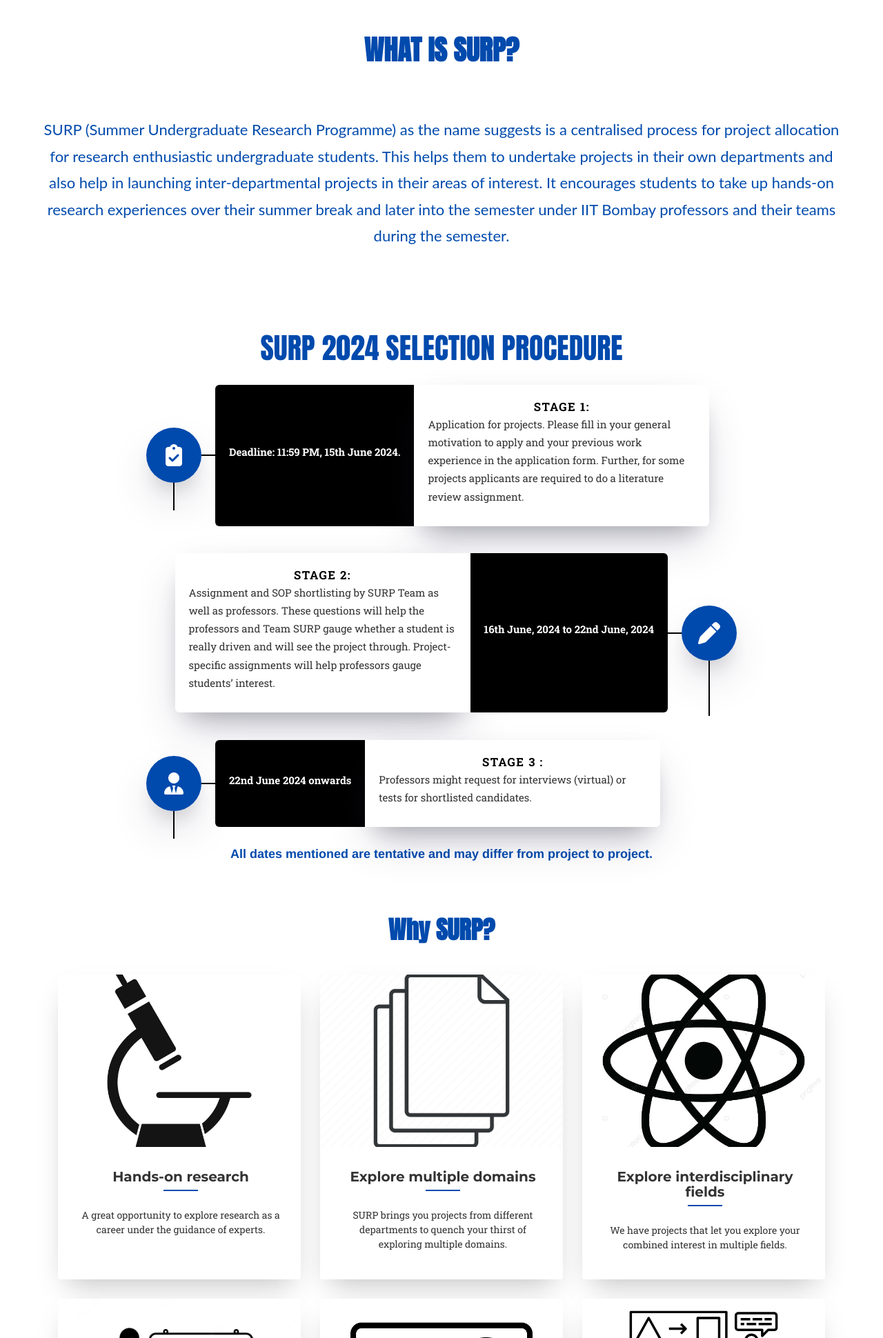
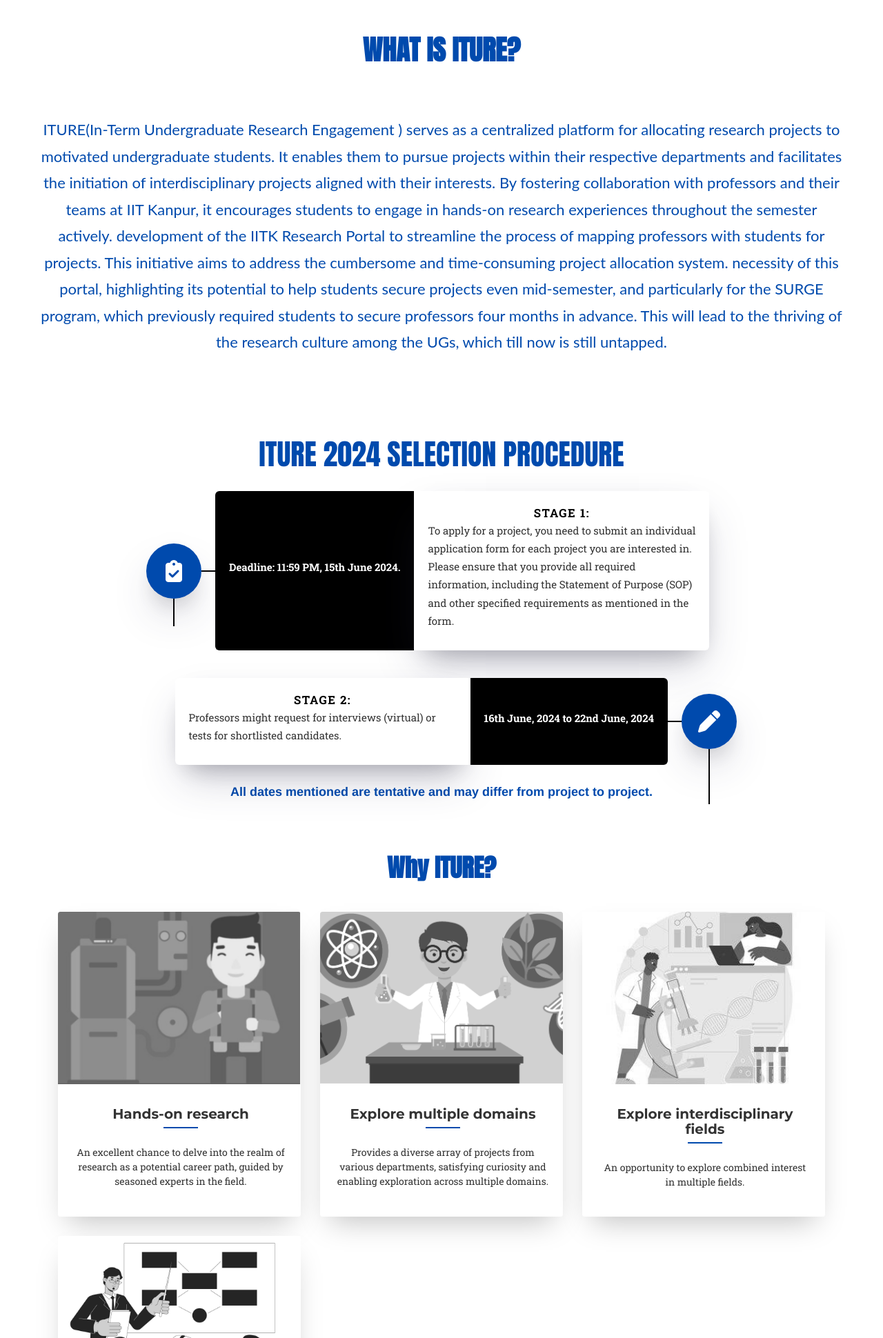
Before and after one commit to Krishnaag23/SURP--2024, a website: page index.html in a window 1280 px wide. Shown: the part 860-2800 px from the top of the page at 69% size. Drawn offline with nearby package versions, Linux system fonts and the light colour scheme; files whose address does not match are found by name; a web font is replaced by a local one.

Commit message:
Done About page

```diff
--- a/css/agency.css
+++ b/css/agency.css
@@ -270,7 +270,7 @@
 header {
   color: #f5f2e9;
 
-  background-image: url("../img/bgfront.jpeg");
+  background-image: url("../img/home.png");
   background-position: center;
   background-repeat: none;
   -webkit-background-size: cover;
--- a/index.html
+++ b/index.html
@@ -314,7 +314,7 @@
                 <div class="col-lg-12 text-center">
                     <h2 class="section-heading" style="font-family: 'Anton', sans-serif; color: #004AAD"
                         data-aos="zoom-in">
-                        WHAT IS SURP?
+                        WHAT IS ITURE?
                     </h2>
                     <h3 class="section-subheading text-muted"></h3>
                 </div>
@@ -326,11 +326,12 @@
 
                 color: #004AAD;
             " class="text-center" data-aos="zoom-in">
-                    SURP (Summer Undergraduate Research Programme) as the name suggests is a centralised process for
-                    project allocation for research enthusiastic undergraduate students. This helps them to undertake
-                    projects in their own departments and also help in launching inter-departmental projects in their
-                    areas of interest. It encourages students to take up hands-on research experiences over their summer
-                    break and later into the semester under IIT Bombay professors and their teams during the semester.
+                    ITURE(In-Term Undergraduate Research Engagement ) serves as a centralized platform for allocating research projects to motivated undergraduate students. It enables them to pursue projects within their respective departments and facilitates the initiation of interdisciplinary projects aligned with their interests. By fostering collaboration with professors and their teams at IIT Kanpur, it encourages students to engage in hands-on research experiences throughout the semester actively.
+development of the IITK Research Portal to streamline the process of mapping professors with students for projects.
+This initiative aims to address the cumbersome and time-consuming project allocation system.
+necessity of this portal, highlighting its potential to help students secure projects even mid-semester, and particularly for the SURGE program, which previously required students to secure professors four months in advance.
+This will lead to the thriving of the research culture among the UGs, which till now is still untapped.
+
 
                     <!-- <div style="text-align: center;">
                     <ul style="display: inline-block; list-style-type: decimal; color: #004AAD;">
@@ -409,7 +410,7 @@
     <script src="https://kit.fontawesome.com/fc596df623.js" crossorigin="anonymous"></script>
     <div class="timeline">
         <h2 class="text-center selection" data-aos="zoom-in" style="font-family: 'Anton', sans-serif; color: #004AAD">
-            SURP 2024 SELECTION PROCEDURE
+            ITURE 2024 SELECTION PROCEDURE
         </h2>
         <!--first-->
         <div class="timeline__event animated fadeInUp delay-3s timeline__event--type1" data-aos="flip-right"
@@ -424,9 +425,7 @@
                 <div class="timeline__event__title text-center">Stage 1:</div>
                 <div class="timeline__event__description">
                     <p>
-                        Application for projects. Please fill in your general motivation to apply and your previous work
-                        experience in the application form. Further, for some projects applicants are required to do a
-                        literature review assignment.
+                        To apply for a project, you need to submit an individual application form for each project you are interested in. Please ensure that you provide all required information, including the Statement of Purpose (SOP) and other specified requirements as mentioned in the form.
                     </p>
                 </div>
             </div>
@@ -446,9 +445,7 @@
                 <div class="timeline__event__title text-center">Stage 2:</div>
                 <div class="timeline__event__description">
                     <p>
-                        Assignment and SOP shortlisting by SURP Team as well as professors. These questions will help
-                        the professors and Team SURP gauge whether a student is really driven and will see the project
-                        through. Project-specific assignments will help professors gauge students’ interest.
+                        Professors might request for interviews (virtual) or tests for shortlisted candidates.
                     </p>
                 </div>
             </div>
@@ -456,7 +453,7 @@
 
         <!--third-->
 
-        <div class="timeline__event animated fadeInUp delay-1s timeline__event--type3" data-aos="flip-right"
+        <!-- <div class="timeline__event animated fadeInUp delay-1s timeline__event--type3" data-aos="flip-right"
             data-aos-duration="1000">
             <div class="timeline__event__icon">
                 <i class="fa-solid fa-user-tie" style="color: #ffffff"></i>
@@ -472,7 +469,7 @@
                     </p>
                 </div>
             </div>
-        </div>
+        </div> -->
         <div class="container">
             <!-- <h4
           class="text-center"
@@ -498,21 +495,21 @@
     <div class="container" style="background-color: white; margin-top: 50px">
         <h1 class="text-center" data-aos="zoom-in"
             style="font-family: 'Anton', sans-serif; color: #004AAD; margin-bottom: 30px">
-            Why SURP?
+            Why ITURE?
         </h1>
         <div class="main">
             <ul class="cards">
                 <li class="cards_item" data-aos="slide-right">
                     <div class="card">
                         <div class="card_image">
-                            <img src="img/about/micr.png" />
+                            <img src="img/about/hor.png" />
                         </div>
                         <div class="card_content">
                             <h2 class="card_title">Hands-on research</h2>
                             <div class="card_text">
                                 <p class="text-center">
-                                    A great opportunity to explore research as a career under
-                                    the guidance of experts.
+                                    An excellent chance to delve into the realm of research as a potential career path, guided by seasoned experts in the field.
+
                                 </p>
                             </div>
                         </div>
@@ -521,14 +518,13 @@
                 <li class="cards_item" data-aos="slide-down">
                     <div class="card">
                         <div class="card_image">
-                            <img src="img/about/mul2.png" />
+                            <img src="img/about/md.png" />
                         </div>
                         <div class="card_content">
                             <h2 class="card_title">Explore multiple domains</h2>
                             <div class="card_text">
                                 <p class="text-center">
-                                    SURP brings you projects from different departments to
-                                    quench your thirst of exploring multiple domains.
+                                    Provides a diverse array of projects from various departments, satisfying curiosity and enabling exploration across multiple domains.
                                 </p>
                             </div>
                         </div>
@@ -537,14 +533,13 @@
                 <li class="cards_item" data-aos="slide-left">
                     <div class="card">
                         <div class="card_image">
-                            <img src="img/about/sci3.png" />
+                            <img src="img/about/eif.jpg" />
                         </div>
                         <div class="card_content">
                             <h2 class="card_title">Explore interdisciplinary fields</h2>
                             <div class="card_text">
                                 <p class="text-center">
-                                    We have projects that let you explore your combined interest
-                                    in multiple fields.
+                                     An opportunity to explore combined interest in multiple fields.
                                 </p>
                             </div>
                         </div>
@@ -553,21 +548,20 @@
                 <li class="cards_item" data-aos="slide-right">
                     <div class="card">
                         <div class="card_image">
-                            <img src="img/about/pro4.png" />
+                            <img src="img/about/wwp.png" />
                         </div>
                         <div class="card_content">
                             <h2 class="card_title">Work with professors</h2>
                             <div class="card_text">
                                 <p class="text-center">
-                                    Get a chance to work with experienced professors of the
-                                    institute who have exemplary research records.
+                                     A golden chance to work under distinguished professors and that too during the semester.
                                 </p>
                             </div>
                         </div>
                     </div>
                 </li>
 
-                <li class="cards_item" data-aos="slide-up">
+                <!-- <li class="cards_item" data-aos="slide-up">
                     <div class="card">
                         <div class="card_image">
                             <img src="img/about/certi.webp" />
@@ -582,9 +576,9 @@
                             </div>
                         </div>
                     </div>
-                </li>
+                </li> -->
 
-                <li class="cards_item" data-aos="slide-left">
+                <!-- <li class="cards_item" data-aos="slide-left">
                     <div class="card">
                         <div class="card_image">
                             <img src="img/about/conference.svg" />
@@ -600,7 +594,7 @@
                             </div>
                         </div>
                     </div>
-                </li>
+                </li> -->
             </ul>
         </div>
     </div>
--- a/why.css
+++ b/why.css
@@ -23,7 +23,7 @@
 
 .card_image img {
   width: 100%;
-  height: 100%;
+  height: 250px;
   object-fit: cover;
 }
 
```
Also changed, not shown: img/about/eif.jpg (added), img/about/hor.png (added), img/about/md.png (added), img/about/micr.png (deleted), img/about/wwp.png (added), img/home.png (added).
